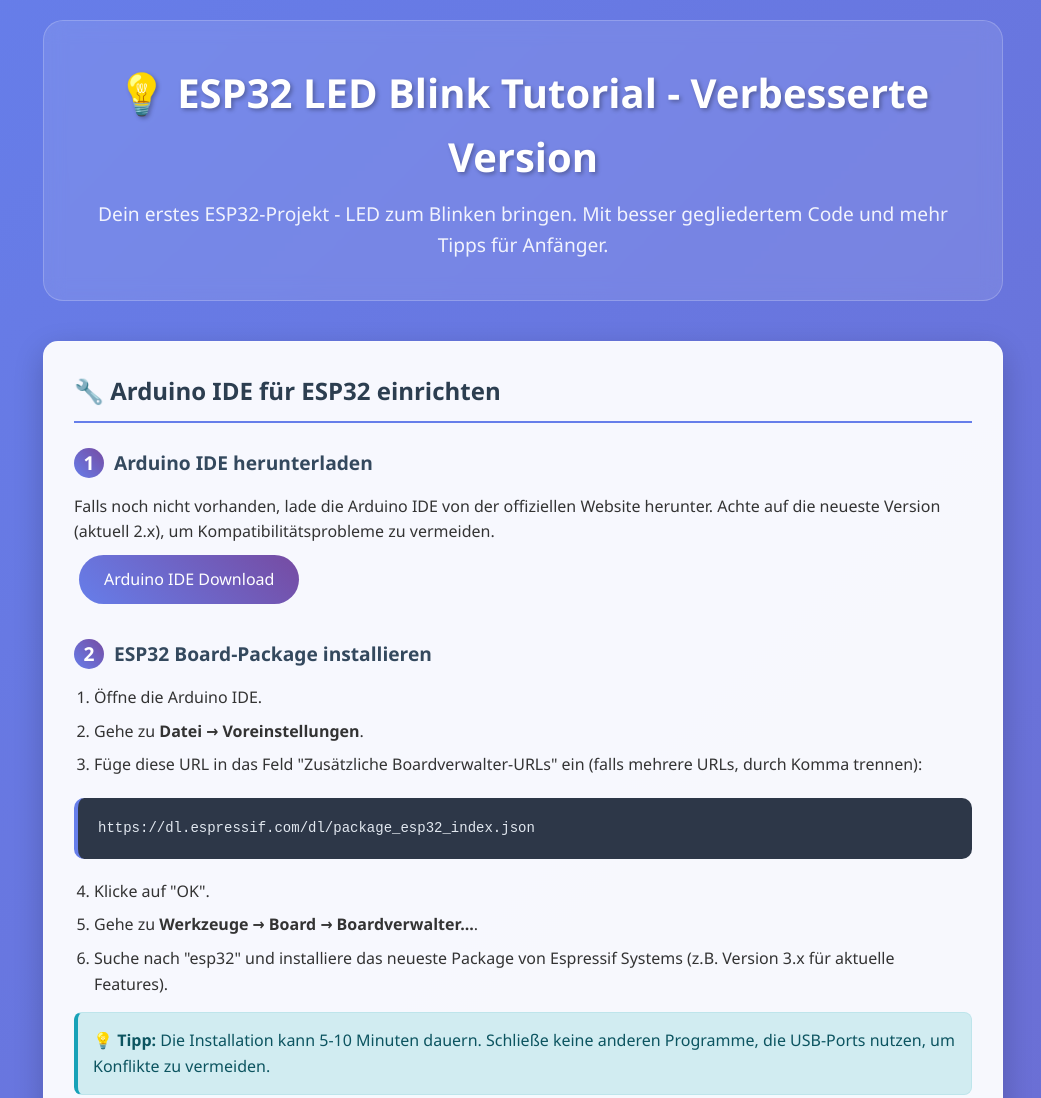
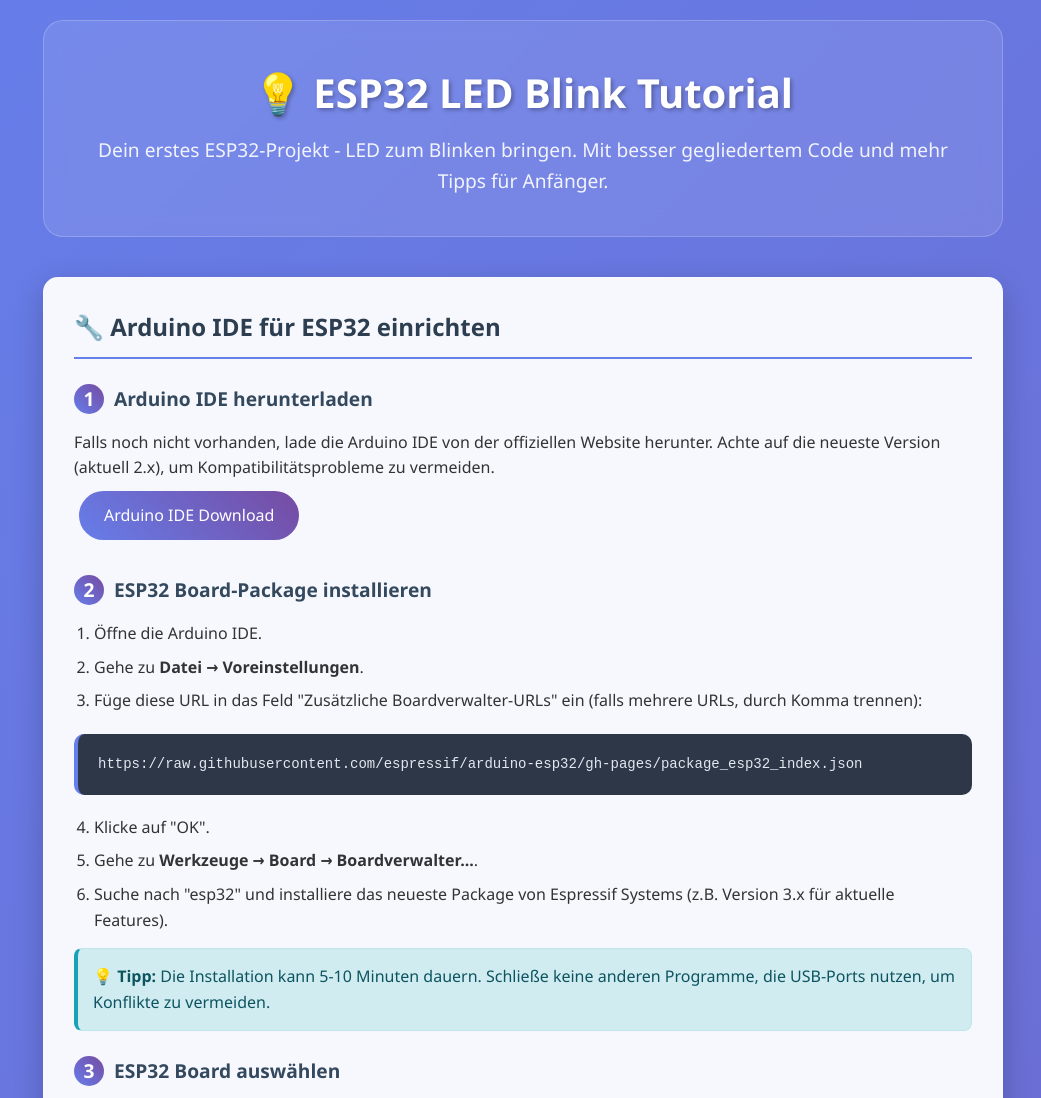
Before and after one commit to Verflucht0815/website, a plain HTML site: page index.html in a window 1280 px wide. Shown: the top 1098 px of the page, without its empty margins (117-1158 px from the left). Drawn offline with Linux system fonts and the light colour scheme.

Commit message:
Update index.html

```diff
--- a/index.html
+++ b/index.html
@@ -3,7 +3,7 @@
 <head>
     <meta charset="UTF-8">
     <meta name="viewport" content="width=device-width, initial-scale=1.0">
-    <title>ESP32 LED Blink Tutorial - Verbesserte Version</title>
+    <title>ESP32 LED Blink Tutorial </title>
     <style>
         * {
             margin: 0;
@@ -215,7 +215,7 @@
     <div class="container">
         <header>
             <div class="hero">
-                <h1>💡 ESP32 LED Blink Tutorial - Verbesserte Version</h1>
+                <h1>💡 ESP32 LED Blink Tutorial</h1>
                 <p class="subtitle">Dein erstes ESP32-Projekt - LED zum Blinken bringen. Mit besser gegliedertem Code und mehr Tipps für Anfänger.</p>
             </div>
         </header>
@@ -236,7 +236,7 @@
                     <li>Füge diese URL in das Feld "Zusätzliche Boardverwalter-URLs" ein (falls mehrere URLs, durch Komma trennen):</li>
                 </ol>
 
-                <div class="code-block">https://dl.espressif.com/dl/package_esp32_index.json</div>
+                <div class="code-block">https://raw.githubusercontent.com/espressif/arduino-esp32/gh-pages/package_esp32_index.json</div>
 
                 <ol start="4">
                     <li>Klicke auf "OK".</li>
```
